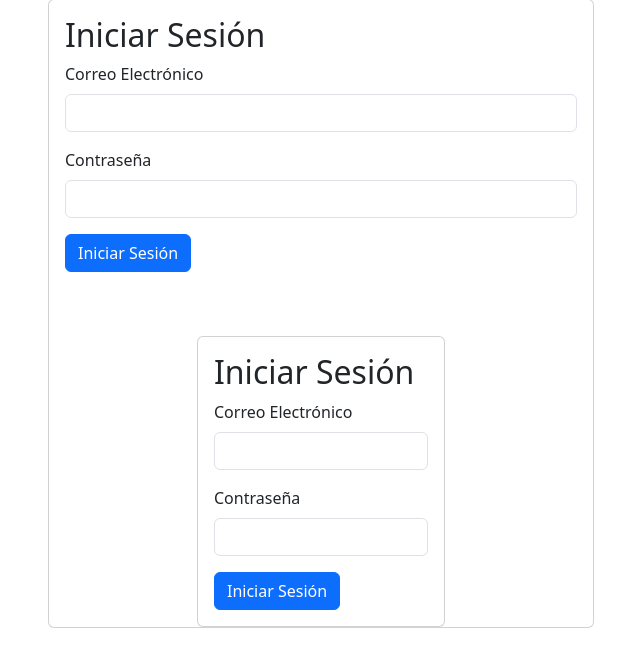
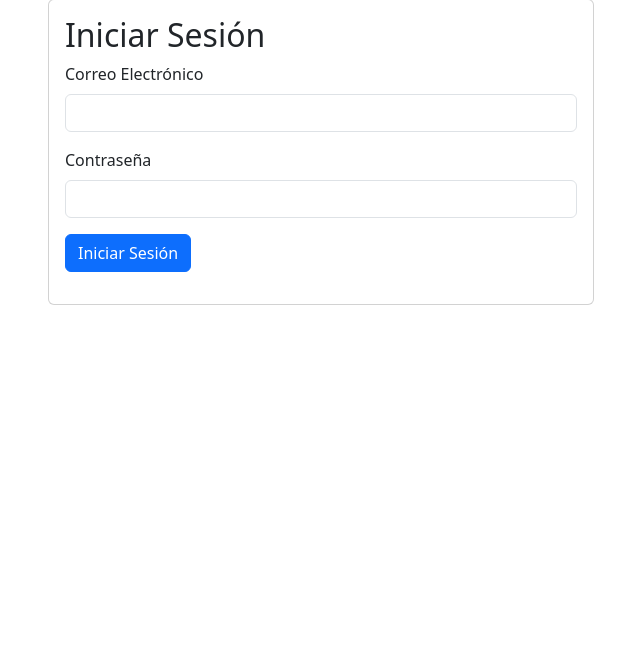
Before and after one commit to DEDVO/certificados, a Flask app: page /login in a window 1280 px wide. Shown: the part 49-716 px from the top of the page, without its empty margins (319-959 px from the left). Run offline with Flask 3, Linux system fonts and the light colour scheme; parts of the project's set-up code (start-up, migrations or seed data) failed here and were passed over; some libraries are stand-ins or nearby versions.

Commit message:
Certificado corregido domingo

```diff
--- a/templates/login.html
+++ b/templates/login.html
@@ -1,30 +1,4 @@
-<!DOCTYPE html>
-<html lang="es">
-<head>
-    <meta charset="UTF-8">
-    <meta name="viewport" content="width=device-width, initial-scale=1.0">
-    <title>Iniciar Sesión</title>
-    <link rel="stylesheet" href="https://cdnjs.cloudflare.com/ajax/libs/bootstrap/5.3.0/css/bootstrap.min.css">
-</head>
-<body>
-    <div class="container mt-5">
-        <div class="row justify-content-center">
-            <div class="col-md-6">
-                <div class="card">
-                    <div class="card-body">
-                        <h2 class="card-title">Iniciar Sesión</h2>
-                        <form method="POST">
-                            <div class="mb-3">
-                                <label for="correo" class="form-label">Correo Electrónico</label>
-                                <input type="email" class="form-control" id="correo" name="correo" required>
-                            </div>
-                            <div class="mb-3">
-                                <label for="contrasena" class="form-label">Contraseña</label>
-                                <input type="password" class="form-control" id="contrasena" name="contrasena" required>
-                            </div>
-                            <button type="submit" class="btn btn-primary">Iniciar Sesión</button>
-                        </form>
-                    </div><!DOCTYPE html>
+
 <html lang="es">
 <head>
     <!-- Define el conjunto de caracteres del documento -->
```
